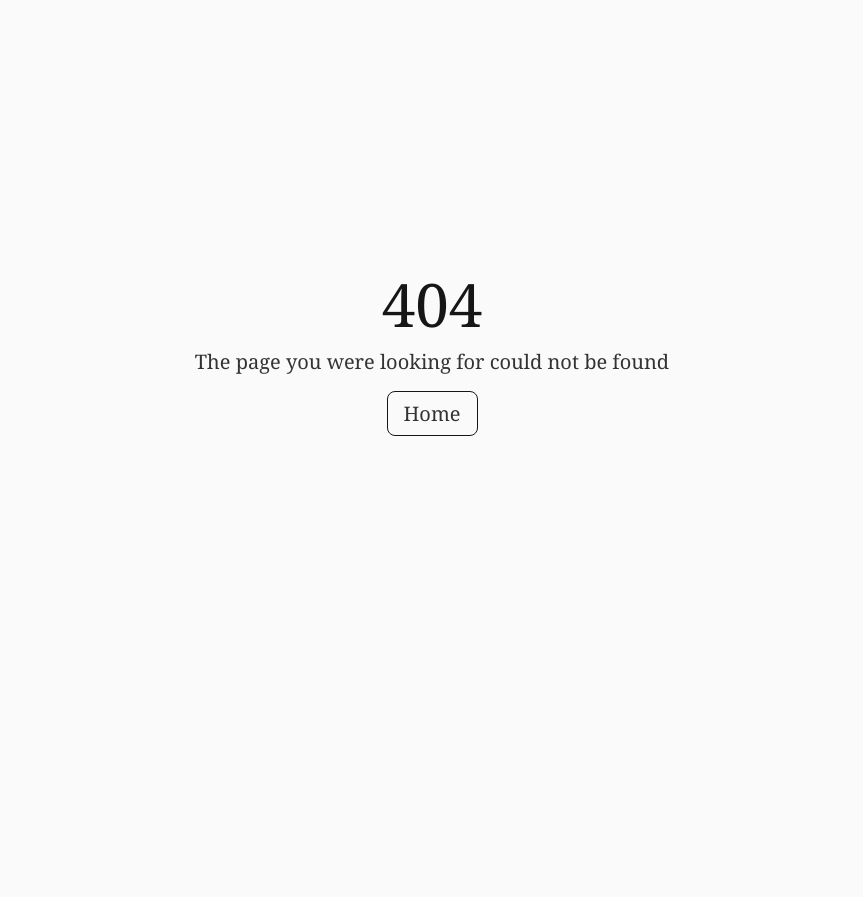
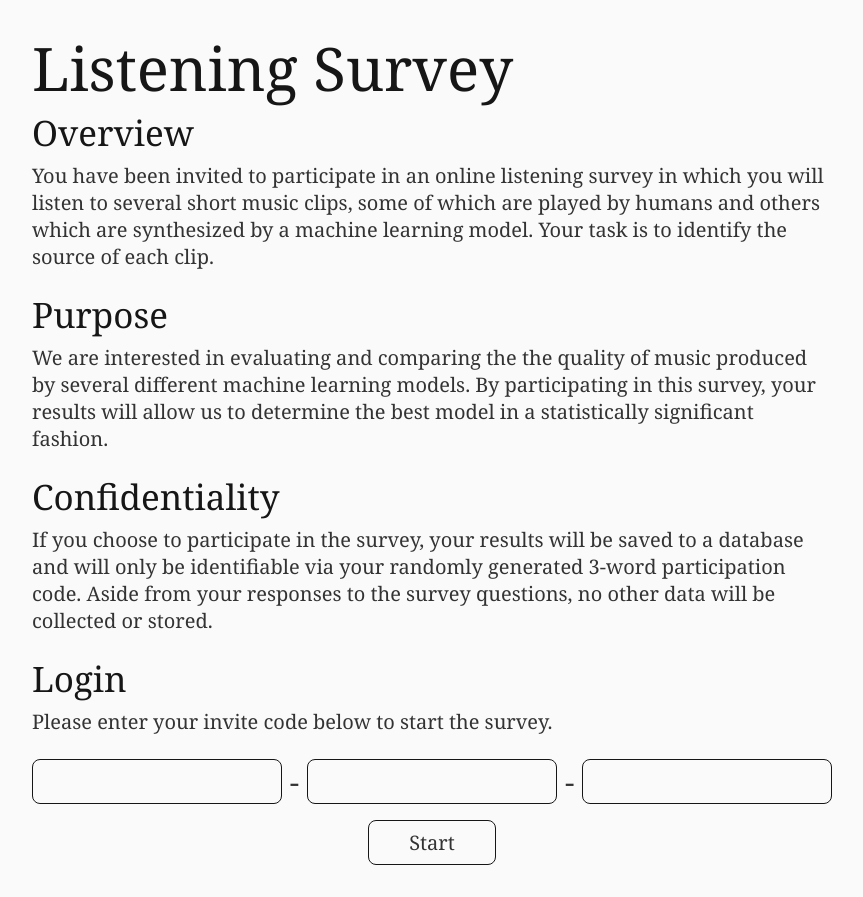
Before and after one commit to gyacynuk/csc412-report, a React (Create React App) app in the folder interactive-report/: page /survey in a window 1280 px wide. Before the commit this address led to /404. Shown: the whole page, without its empty margins (208-1071 px from the left). Before the commit the page ends 800 px from the top, so only its background shows below. Built offline with nearby package versions, Linux system fonts and the light colour scheme; a web font is replaced by a local one.

Commit message:
Build survey login page

```diff
--- a/interactive-report/package.json
+++ b/interactive-report/package.json
@@ -6,11 +6,13 @@
     "@testing-library/jest-dom": "^5.11.4",
     "@testing-library/react": "^11.1.0",
     "@testing-library/user-event": "^12.1.10",
+    "axios": "^0.21.1",
     "react": "^17.0.2",
     "react-dom": "^17.0.2",
     "react-katex": "^2.0.2",
     "react-router-dom": "^5.2.0",
     "react-scripts": "4.0.3",
+    "react-toastify": "^7.0.3",
     "styled-components": "^5.2.3",
     "web-vitals": "^1.0.1"
   },
--- a/interactive-report/src/App.js
+++ b/interactive-report/src/App.js
@@ -1,23 +1,28 @@
 import { ThemeProvider } from 'styled-components'
 import { GlobalStyleComponent, lightTheme } from './theme'
 import { BrowserRouter as Router, Switch, Route, Redirect } from 'react-router-dom'
+import { ToastContainer } from 'react-toastify'
 import ContentWrapper from './components/content-wrapper'
 import Paper from './pages/paper'
+import NotFoundPage from './pages/not-found'
+import SurveyLogin from './pages/survey-login'
 
+import 'react-toastify/dist/ReactToastify.css'
 import 'katex/dist/katex.min.css'
-import NotFoundPage from './pages/not-found'
+
 
 
 function App() {
   return (
 	<ThemeProvider theme={lightTheme}>
 		<GlobalStyleComponent />
+		<ToastContainer />
 
 		<ContentWrapper>
 			<Router>
 				<Switch>
 					<Route path='/' exact component={Paper} />
-
+					<Route path='/survey' exact component={SurveyLogin} />
 
 					{/* If nothing was matched, then 404 */}
 					<Route path='/404' exact component={NotFoundPage} />
--- /dev/null
+++ b/interactive-report/src/api/auth.js
@@ -0,0 +1,26 @@
+import axios from 'axios'
+import { BASE_URL } from '.'
+import { errorToast } from '../utils';
+
+function authenticate(password) {
+    const uninterceptedAxiosInstance = axios.create();
+    return uninterceptedAxiosInstance.post(`${BASE_URL}/api/auth/login`, password)
+        .then(_ => ({
+            success: true,
+        }))
+        .catch(error => {
+            errorToast('testing')
+            // switch (error.response.status) {
+            //     case 400: return { message: 'You have an empty field.' }
+            //     case 401: return { message: 'Your username or password is incorrect.' }
+            //     default: return { message: 'Something went wrong, please try again.' }
+            // }
+            return {}
+        })
+}
+
+const AuthApi = {
+    authenticate,
+}
+
+export default AuthApi
--- /dev/null
+++ b/interactive-report/src/api/index.js
@@ -0,0 +1,32 @@
+import axios from 'axios'
+import AuthApi from './auth'
+import { errorToast } from '../utils'
+
+// Configure API base URL based on environment
+export const BASE_URL = process.env.NODE_ENV === 'production'
+    ? 'https://nice-music-synthesis.herokuapp.com'
+    : 'http://localhost:5000'
+
+// Axios global config
+axios.defaults.withCredentials = true
+axios.defaults.timeout = 5 * 1000
+axios.interceptors.response.use(undefined, error => {
+    if (error.response.status === 401 && error.response.data === 'Expired Session') {
+        window.location.href = '/survey?expired'
+    }
+    else if (error.response.status === 401) {
+        window.location.href = '/survey'
+    }
+    else if (error.response.status === 403) {
+        errorToast("You do not have permission to do that")
+    }
+    else {
+        errorToast("Oops, something went wrong, please try again")
+    }
+    return Promise.reject(error)
+})
+
+const Api = {
+    Auth: AuthApi,
+}
+export default Api
--- a/interactive-report/src/components/button/index.jsx
+++ b/interactive-report/src/components/button/index.jsx
@@ -5,8 +5,8 @@ import styled from 'styled-components'
 const StyledButton = styled.button`
     width: ${props => props.width || 'auto'};
     height: ${props => props.height || 'auto'};
+    margin: ${props => props.margin || '0'};
     padding: 8px 16px;
-    margin: ${props => props.margin || '0'};
 
     background-color: ${({theme}) => theme.palette.background};
     color: ${({theme}) => theme.palette.text.regular};
--- /dev/null
+++ b/interactive-report/src/pages/survey-login/index.jsx
@@ -0,0 +1,176 @@
+import React, { useRef, useState } from 'react'
+import styled, { keyframes } from 'styled-components'
+import Button from '../../components/button'
+import { useHistory, useLocation } from 'react-router'
+import Api from '../../api'
+
+const PageWrapper = styled.div`
+    position: relative;
+    margin: 32px 0;
+`
+
+const InputWrapper = styled.div`
+    width: 100%;
+    display: flex;
+    align-items: center;
+`
+
+const ButtonWrapper = styled.div`
+    display: flex;
+    justify-content: center;
+    margin-top: 16px;
+`
+
+const Input = styled.input`
+    flex-basis: 0;
+    flex-grow: 1;
+
+    width: 0;
+    padding: 8px 16px;
+    background-color: ${({theme}) => theme.palette.background};
+    color: ${({theme}) => theme.palette.text.regular};
+    border: 1px solid ${({theme}) => theme.palette.text.heavy};
+    border-radius: 8px;
+    outline: none;
+
+    font-family: ${({theme}) => theme.typography.fontFamily};
+    font-size: 1rem;
+`
+
+const Dash = styled.span`
+    font-size: 1.5rem;
+    font-weight: 300;
+    padding: 0 8px;
+`
+
+const ErrorMessageAnimation = keyframes`
+    from {
+        opacity: 0;
+    }
+    to {
+        opacity: 1;
+    }
+`
+
+const ErrorMessage = styled.div`
+    width: 100%;
+    padding: 12px;
+
+    background-color: ${({theme}) => theme.palette.warning.light};
+    color: ${({theme}) => theme.palette.warning.regular};
+    border: 1px solid ${({theme}) => theme.palette.warning.regular}};
+    border-radius: 8px;
+    margin-bottom: 16px;
+
+    animation: ${ErrorMessageAnimation} 400ms ease;
+`
+
+const useQuery = () => new URLSearchParams(useLocation().search)
+
+const SurveyLogin = props => {
+    const query = useQuery()
+    const history = useHistory()
+    const [ form, setForm ] = useState({
+        0: {
+            value: '',
+            ref: useRef(),
+        },
+        1: {
+            value: '',
+            ref: useRef(),
+        },
+        2: {
+            value: '',
+            ref: useRef(),
+        }
+    })
+    const [ error, setError] = useState(query.has('expired')
+        ? 'Your session has expired, please enter your invitation code again'
+        : '')
+
+    const handleChange = i => e => {
+        if (e?.nativeEvent?.data === '-') {
+            const nextInput = form?.[i+1]?.ref?.current
+            if (nextInput) {
+                nextInput.focus()
+            }
+        } else {
+            setForm({
+                ...form,
+                [i]: {
+                    ...form[i],
+                    value: e.target.value
+                }
+            })
+        }
+    }
+
+    const submitForm = () => {
+        if (!form[0].value || !form[1].value || !form[2].value) {
+            setError('Please fill out all three fields')
+            return
+        }
+
+        const password = [form[0].value, form[1].value, form[2].value].map(val => val.trim().toLowerCase()).join('-')
+        Api.Auth.authenticate(password)
+            .then(res => {
+                if (res.success) {
+                    history.push('/survey/1')
+                }
+            })
+    }
+
+    return (
+        <PageWrapper>
+            <h1>Listening Survey</h1>
+
+            {!query.has('expired') &&
+                <>
+                    <h3>Overview</h3>
+                    <p>
+                        You have been invited to participate in an online listening survey in which you will listen to several
+                        short music clips, some of which are played by humans and others which are synthesized by a machine
+                        learning model. Your task is to identify the source of each clip.
+                    </p>
+
+                    <h3>Purpose</h3>
+                    <p>
+                        We are interested in evaluating and comparing the the quality of music produced by several different
+                        machine learning models. By participating in this survey, your results will allow us to determine the
+                        best model in a statistically significant fashion.
+                    </p>
+
+                    <h3>Confidentiality</h3>
+                    <p>
+                        If you choose to participate in the survey, your results will be saved to a database and will only be
+                        identifiable via your randomly generated 3-word participation code. Aside from your responses to the
+                        survey questions, no other data will be collected or stored.
+                    </p>
+
+                    <h3>Login</h3>
+                    <p>
+                        Please enter your invite code below to start the survey.
+                    </p>
+                </>
+            }
+
+
+            { error && <ErrorMessage>{error}</ErrorMessage> }
+
+            <InputWrapper onKeyDown={e => e.key === 'Enter' && submitForm(form, history)}>
+                <Input ref={form[0].ref} value={form[0].value} onChange={handleChange(0)}/>
+                <Dash>-</Dash>
+                <Input ref={form[1].ref} value={form[1].value} onChange={handleChange(1)}/>
+                <Dash>-</Dash>
+                <Input ref={form[2].ref} value={form[2].value} onChange={handleChange(2)}/>
+            </InputWrapper>
+
+            <ButtonWrapper>
+                <Button label={'Start'} width={'128px'} onClick={() => submitForm(form, history)}/>
+            </ButtonWrapper>
+
+        </PageWrapper>
+    )
+}
+
+export default SurveyLogin
--- a/interactive-report/src/theme/palette.js
+++ b/interactive-report/src/theme/palette.js
@@ -8,6 +8,10 @@ export const lightPalette = {
         regular: '#333333',
         light: '#777777',
     },
+    warning: {
+        regular: '#881010',
+        light: '#F6A6A6'
+    }
 }
 
 export const darkPalette = {
--- /dev/null
+++ b/interactive-report/src/utils/index.js
@@ -0,0 +1,13 @@
+import { toast } from 'react-toastify'
+
+export const errorToast = (msg, position) => {
+    toast.error(msg, {
+        position: position || 'bottom-right',
+        autoClose: 4000,
+        hideProgressBar: true,
+        closeOnClick: true,
+        pauseOnHover: false,
+        draggable: false,
+        progress: undefined,
+    })
+}
```
Also changed, not shown: 1 other file (tests, documents, lock files or other folders).
